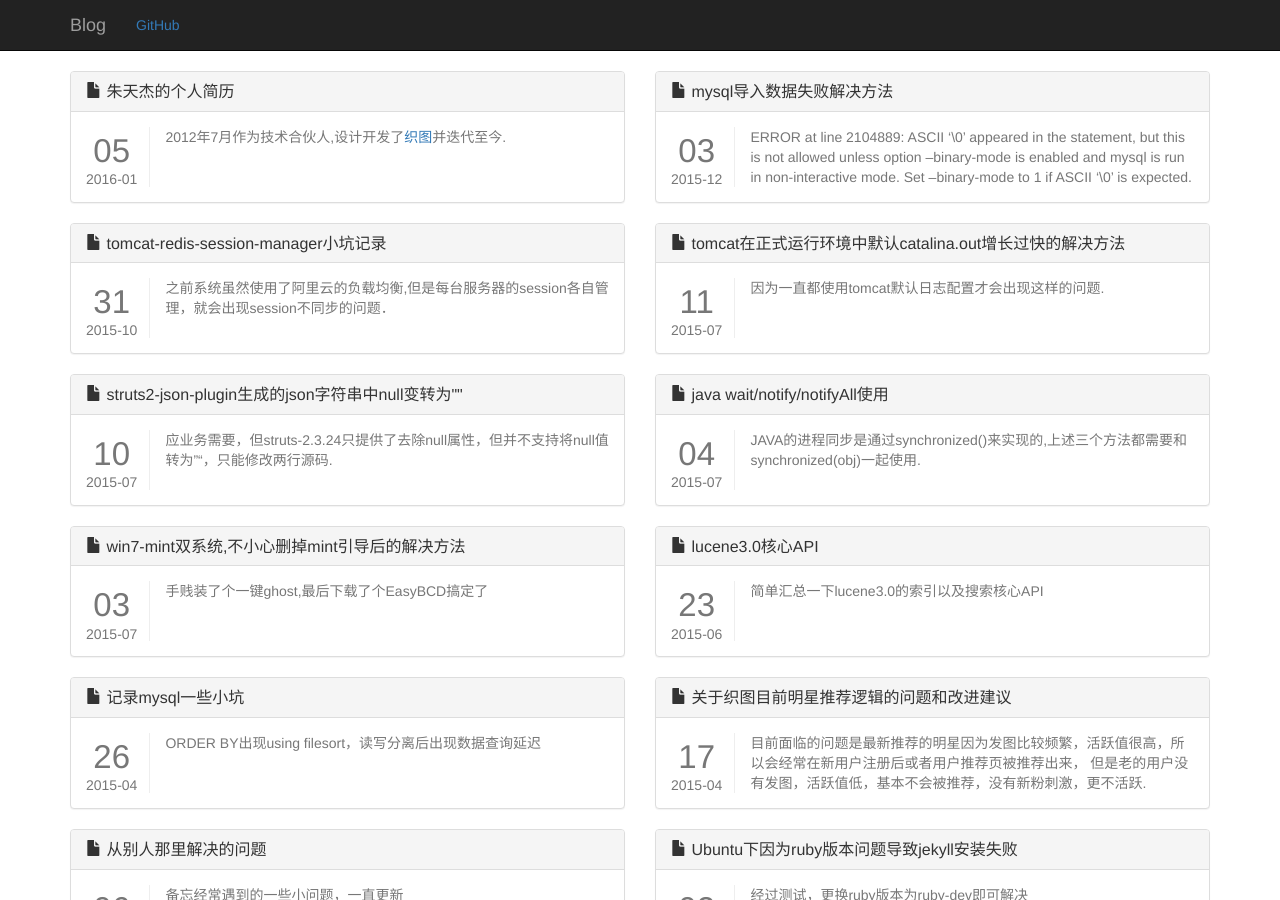
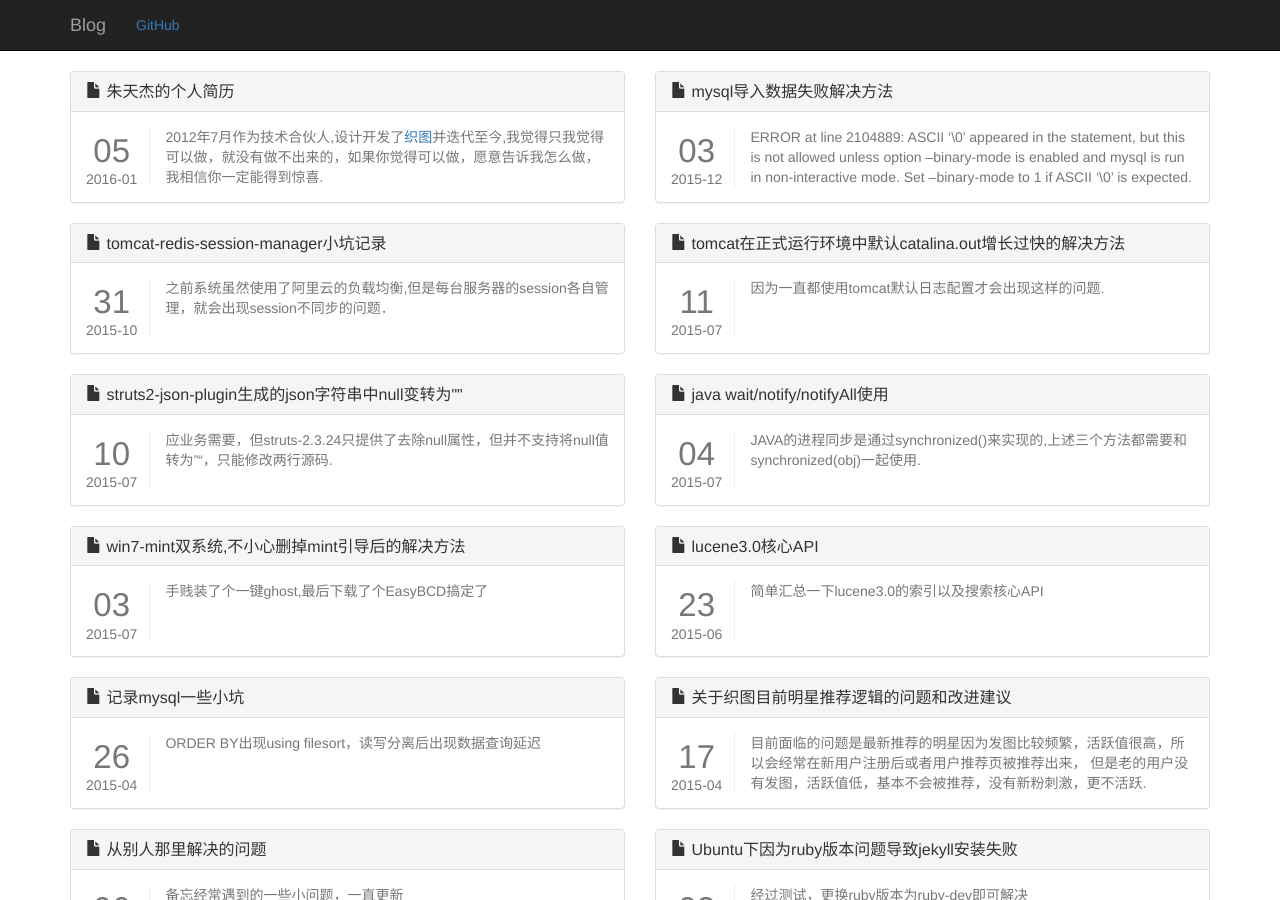
Before and after one commit to lynch001/lynch001.github.io, a Jekyll site: the page built from index.html, in a window 1280 px wide and 900 px high. Built offline with Jekyll 4.4.1, drawn with Linux system fonts in a browser that asks for light colours; nearby versions of some CDN libraries; the list of posts is cut into pages by our own code.

Commit message:
修改措辞

```diff
--- a/_posts/2016-01-05-my-resume.md
+++ b/_posts/2016-01-05-my-resume.md
@@ -6,7 +6,7 @@ category: code
 
 ---
 
-> 2012年7月作为技术合伙人,设计开发了[织图](http://imzhitu.com)并迭代至今.
+> 2012年7月作为技术合伙人,设计开发了[织图](http://imzhitu.com)并迭代至今,我觉得只我觉得可以做，就没有做不出来的，如果你觉得可以做，愿意告诉我怎么做，我相信你一定能得到惊喜.
 
 <!--more-->
 
@@ -27,7 +27,7 @@ category: code
 
 ### 工作经历
 
-2012年7月作为技术合伙人,设计开发了织图并迭代至今.
+2012年7月作为技术合伙人,设计开发了[织图](http://imzhitu.com)并迭代至今.
 
 > 织图项目简介
 
```
